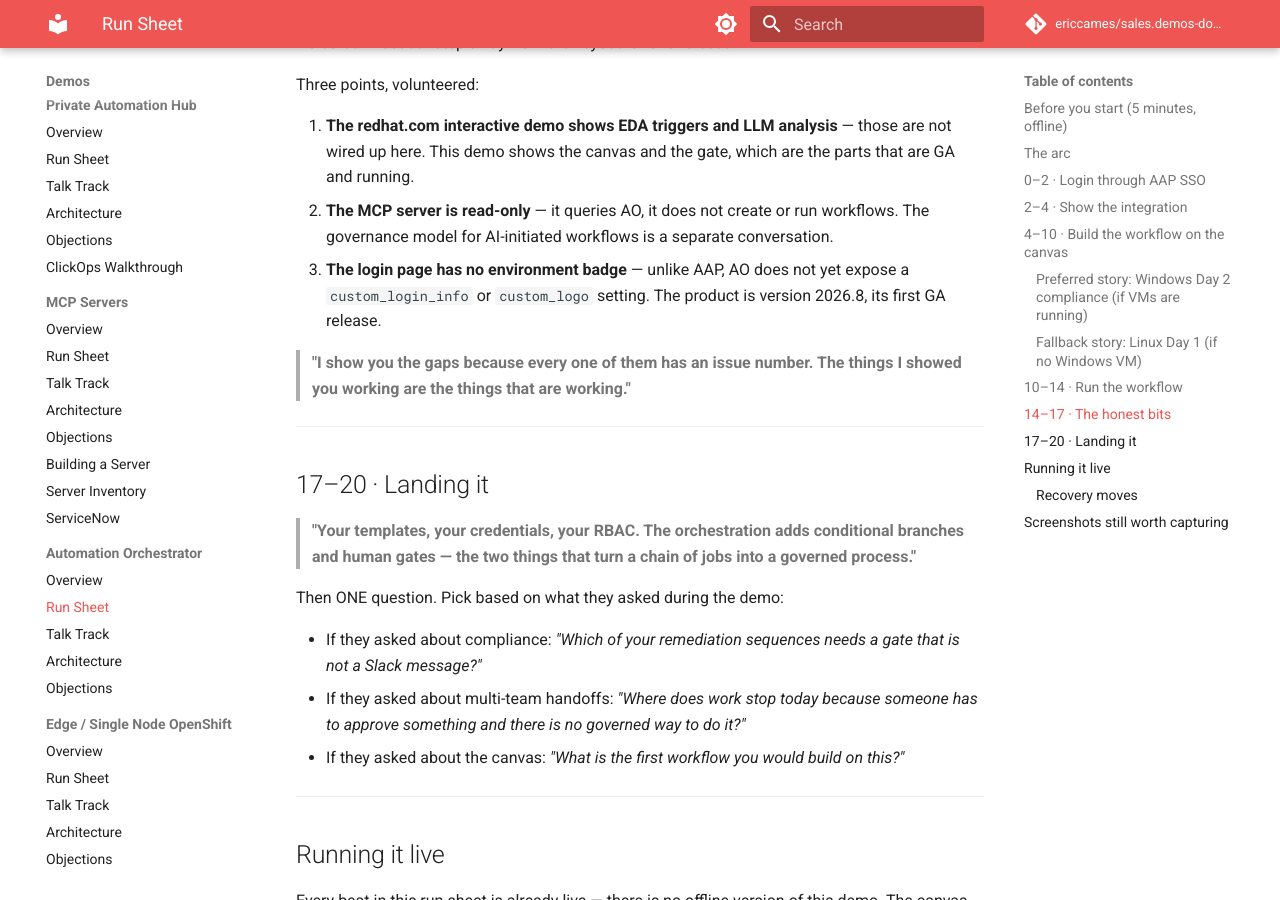
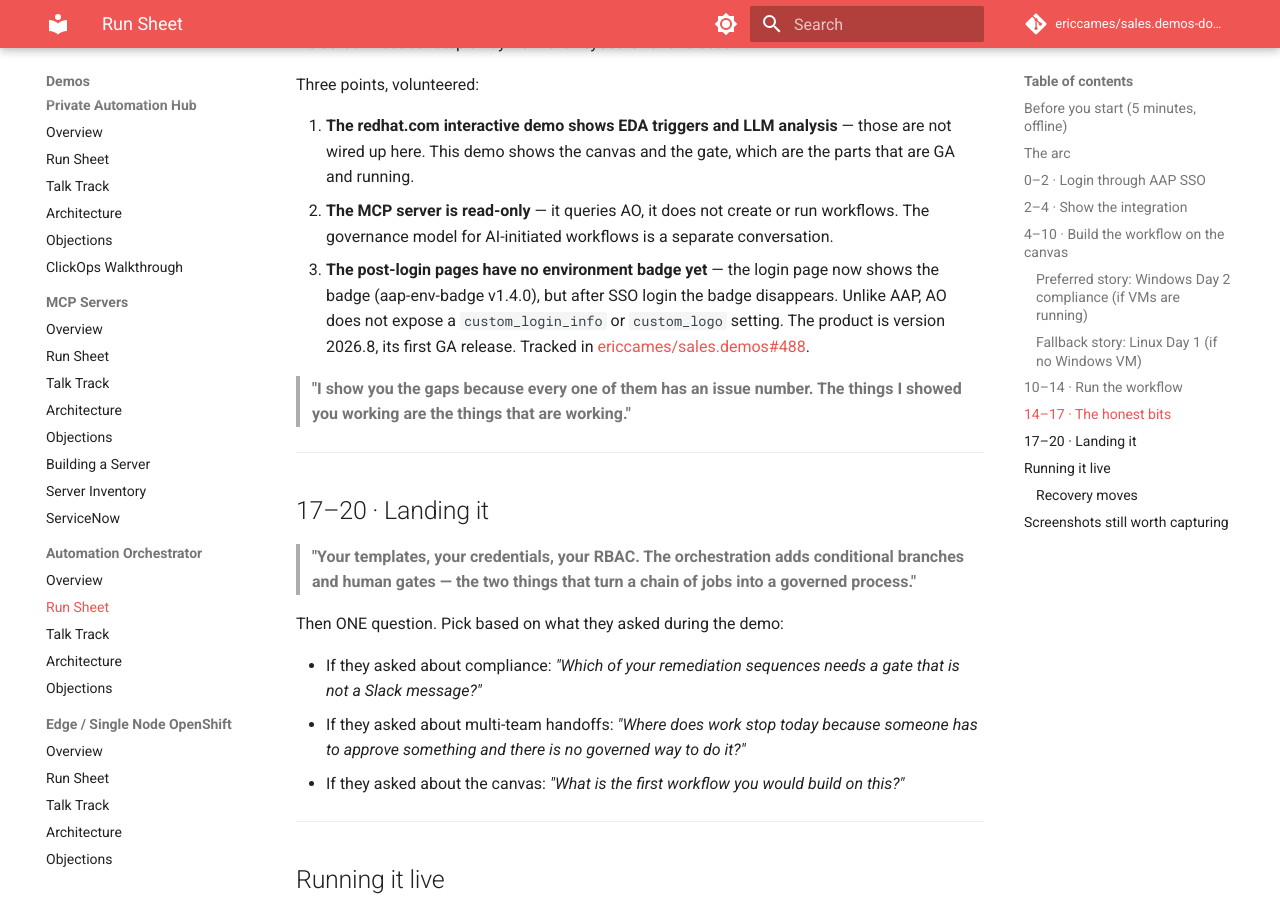
Before and after one commit to ericcames/sales.demos-docs, an MkDocs documentation site: the page built from docs/demos/automation-orchestrator/run-sheet.md, in a window 1280 px wide and 900 px high, scrolled down 5595 px. Built offline with MkDocs 1.6.1 and Material for MkDocs 9.7.7, drawn with Linux system fonts in a browser that asks for light colours; comment, search, counter and statistics services are not loaded.

Commit message:
docs: update honest-bits to reflect prelogin badge fix (#488)
The login page now shows the badge (v1.4.0). Post-login disappearance
is tracked in sales.demos#488.

Co-Authored-By: Claude Opus 4.6 <noreply@anthropic.com>

```diff
--- a/docs/demos/automation-orchestrator/run-sheet.md
+++ b/docs/demos/automation-orchestrator/run-sheet.md
@@ -146,9 +146,11 @@ Three points, volunteered:
 2. **The MCP server is read-only** — it queries AO, it does not create or run
    workflows. The governance model for AI-initiated workflows is a separate
    conversation.
-3. **The login page has no environment badge** — unlike AAP, AO does not yet
-   expose a `custom_login_info` or `custom_logo` setting. The product is
-   version 2026.8, its first GA release.
+3. **The post-login pages have no environment badge yet** — the login page
+   now shows the badge (aap-env-badge v1.4.0), but after SSO login the badge
+   disappears. Unlike AAP, AO does not expose a `custom_login_info` or
+   `custom_logo` setting. The product is version 2026.8, its first GA release.
+   Tracked in [ericcames/sales.demos#488](https://github.com/ericcames/sales.demos/issues/488).
 
 > **"I show you the gaps because every one of them has an issue number. The
 > things I showed you working are the things that are working."**
```
